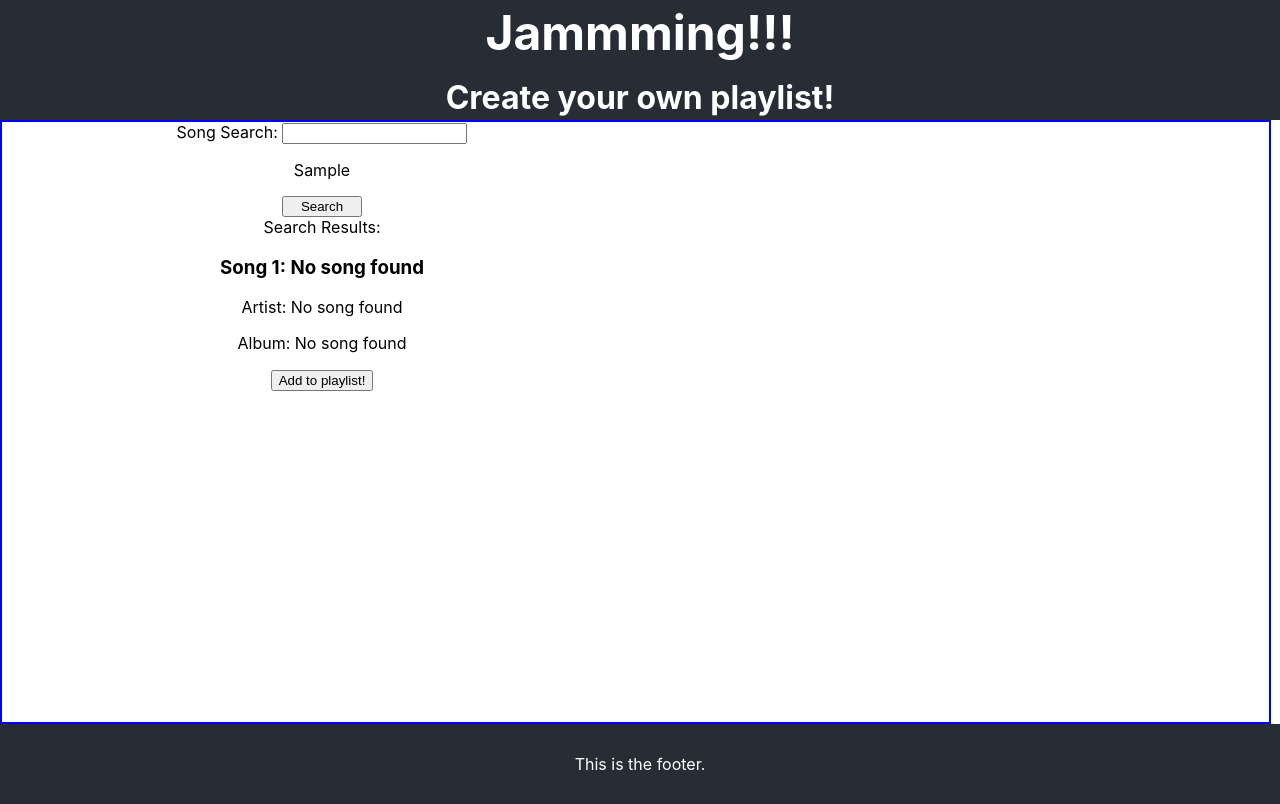
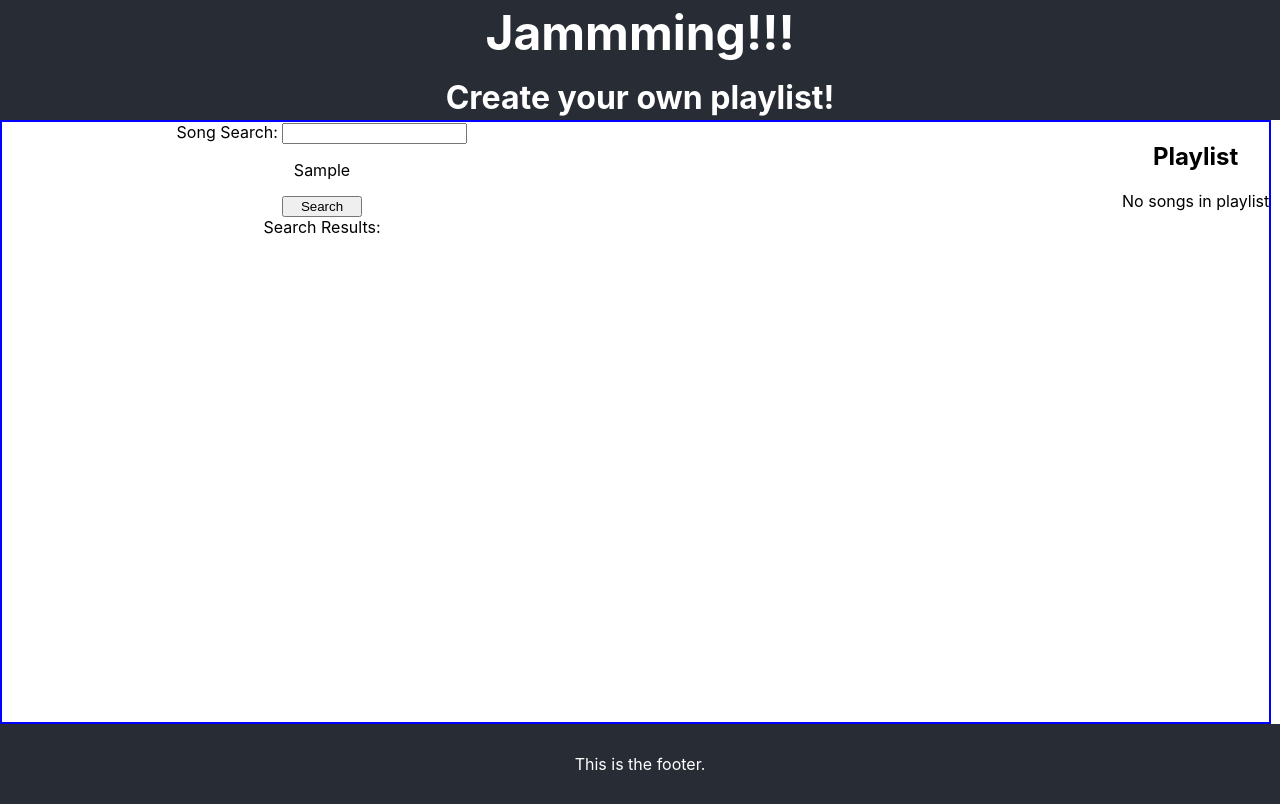
Before and after one commit to JosephTimmer90/Jammming-2, a React (Create React App) app: page / in a window 1280 px wide. Both pictures are taken after typing "Sample" into the empty fields and a click on the button "Search". Built offline with nearby package versions, Linux system fonts and the light colour scheme.

Commit message:
Add delete from playlist functionality and preventDefault() to filterSongs function

```diff
--- a/src/App.jsx
+++ b/src/App.jsx
@@ -3,85 +3,96 @@ import React, { useState } from 'react';
 import Header from './AppComponents/Header';
 import Main from './AppComponents/Main';
 import Footer from './AppComponents/Footer';
+import Playlist from './AppComponents/Playlist';
 
-let songs = [
+
+
+function App() {
+  let JsxReturn;
+
+  const [songs] = useState(
+    [
   {
     songName: 'Hit Me Baby One More Time',
     artist: 'Brittany Spears',
-    album: 'Greatest Hits'
+    album: 'Greatest Hits',
+    id: 'a'
   },
   {
     songName: 'Carry on My Wayward son',
     artist: 'Kansas',
-    album: 'Coral'
+    album: 'Coral',
+    id: 'b'
   },
   {
     songName: 'The Sickness',
     artist: 'Disturbed',
-    album: 'Seafoam'
+    album: 'Seafoam',
+    id: 'c'
   },
   {
     songName: 'Fernando',
     artist: 'Abba',
-    album: 'Fern'
+    album: 'Fern',
+    id: 'd'
   },
   {
     songName: 'Mama Mia',
     artist: 'Abba',
-    album: 'Mango'
+    album: 'Fern',
+    id: 'e'
   },
   {
     songName: 'The Sound of Silence',
     artist: 'Simon and Garfunkle',
-    album: 'Sage'
+    album: 'Sage',
+    id: 'f'
   }
 ]
 
-function App() {
-  let JsxReturn;
-  let testSong = {
-    songName: 'Mama Mia',
-    artist: 'Abba',
-    album: 'Mango'
-  };
-
-  let newSong = {
-    songName: 'The Sound of Silence',
-    artist: 'Simon and Garfunkle',
-    album: 'Sage'
-  };
-
-  let testVarProps = 'testVarProps1';
-  let testArrProps = ['testArrProps1', 'testArrProps2', 'testArrProps3'];
-  let testObjProps = {
-    songName: 'The Sound of Silence',
-    artist: 'Simon and Garfunkle',
-    album: 'Sage'
-  };
-
-  let testSearchResults = 'testSearchResults1';
-
+  )
   const [appMode, setAppMode] = useState('Intro');
   const [searchBarValue, setSearchBarValue] = useState('');
-  const [filteredSongs, setFilteredSongs] = useState([testSong]);
-  const [testMainOnClick, setTestMainOnClick] = useState(newSong);
+  const [filteredSongs, setFilteredSongs] = useState([]);
+  const [playlistSongs, setPlaylistSongs] = useState([]);
 
   function handleSearchBarChange(event){
     setSearchBarValue(event.target.value);
 
   }
 
-  function filterSongs(){
+  function filterSongs(event){
+    event.preventDefault();
     function filterFunction(element){
-      return element.songName.includes(searchBarValue);
+      let searchTerm = searchBarValue.toLowerCase();
+      let elementName = element.songName.toLowerCase();
+      let elementArtist = element.artist.toLowerCase();
+      let elementAlbum = element.album.toLowerCase();
+      if(searchTerm === ''){
+        return true;
+      }
+      else if(elementName.includes(searchTerm) || elementArtist.includes(searchTerm) || elementAlbum.includes(searchTerm)){
+        return true;
+      }
     }
-    let tempSong = songs.filter(filterFunction);
-    setFilteredSongs(tempSong[0]);
-    setAppMode('test mode');
-
+    let tempSongs = [...songs.filter(filterFunction)];
+    setFilteredSongs(tempSongs);
+    setAppMode('Search Results');
   }
 
+  function addSongToPlaylist(index){
+    let tempSong = filteredSongs[index];
+    let tempPlaylist = [...playlistSongs, tempSong];
+    setPlaylistSongs(tempPlaylist);
+    setAppMode('Search Results');
+}
 
+  function deleteSongFromPlaylist(index){
+
+    let tempPlaylist = [...playlistSongs];
+    tempPlaylist.splice(index, 1);
+    setPlaylistSongs(tempPlaylist);
+  }
 
   if(appMode === 'Intro'){
     JsxReturn = (
@@ -100,31 +111,15 @@ function App() {
         <div className='Split-screen'>
           <Main onChange={handleSearchBarChange}
             SearchBarValue={searchBarValue}
-            FilteredSongsProp={filteredSongs}
-            onClick={filterSongs}
-            testArrProps={testArrProps} />
-          <Main onChange={handleSearchBarChange} SearchBarValue={searchBarValue} filteredSongsProp={testSong.songName} />
-          {newSong.songName}
-          {testSong.songName}
-
-        </div>
-        <Footer />
-      </div>
-    )
-  }
-
-  else if(appMode === "test mode"){
-    JsxReturn = (
-      <div className="App">
-        <Header />
-        <div className='Split-screen'>
-          <Main onChange={handleSearchBarChange}
-            SearchBarValue={searchBarValue}
             filteredSongsProp={filteredSongs}
             onClick={filterSongs}
-            testArrProps={testArrProps}
-            newSong={newSong} />
+            addSongToPlaylist={addSongToPlaylist}
+          />
+          <Playlist
+            playlist={playlistSongs}
+            deleteSongFromPlaylist={deleteSongFromPlaylist}
 
+          />
         </div>
         <Footer />
       </div>
--- a/src/AppComponents/Main.jsx
+++ b/src/AppComponents/Main.jsx
@@ -5,8 +5,15 @@ import SearchResults from './SearchResults';
 function Main(props){
     return(
         <main className='side-by-side'>
-          <SearchBar onChange={props.onChange} SearchBarValue={props.SearchBarValue} onClick={props.onClick} />
-          <SearchResults filteredSongsProp={props.filteredSongsProp} newSong={props.newSong} />
+          <SearchBar
+            onChange={props.onChange}
+            SearchBarValue={props.SearchBarValue}
+            onClick={props.onClick}
+          />
+          <SearchResults
+            filteredSongsProp={props.filteredSongsProp}
+            addSongToPlaylist={props.addSongToPlaylist}
+          />
 
 
         </main>
--- /dev/null
+++ b/src/AppComponents/Playlist.jsx
@@ -0,0 +1,20 @@
+import React from 'react';
+
+function Playlist(props){
+    return(
+        <div>
+            <h2>Playlist</h2>
+                {Array.isArray(props.playlist) && props.playlist.length > 0 ? props.playlist.map((song, index) => (
+                    <div>
+                        <p key={song.id || index}>
+                        {song.songName} - {song.artist} ({song.album})
+                        </p>
+                        <button onClick={() => props.deleteSongFromPlaylist(index)}>Delete From Playlist</button>
+                    </div>
+
+                )) : <p>No songs in playlist</p>}
+        </div>
+    )
+}
+
+export default Playlist;
--- a/src/AppComponents/SearchResults.jsx
+++ b/src/AppComponents/SearchResults.jsx
@@ -4,10 +4,14 @@ function SearchResults(props){
     return(
         <div>
             Search Results:
-            <h3>Song 1: {props.filteredSongsProp ? props.filteredSongsProp.songName : "No song found"}</h3>
-            <p>Artist: {props.filteredSongsProp ? props.filteredSongsProp.artist : "No song found"}</p>
-            <p>Album: {props.filteredSongsProp ? props.filteredSongsProp.album : "No song found"}</p>
-            <button>Add to playlist!</button>
+            {(Array.isArray(props.filteredSongsProp) ? props.filteredSongsProp : []).map((song, index) => (
+                <div key={song.id || index} className='searchResult'>
+                    <h3>Song {index+1}: {song ? song.songName : "No song name found"}</h3>
+                    <p>Artist: {song ? song.artist : "No artist found"}</p>
+                    <p>Album: {song ? song.album : "No album found"}</p>
+                    <button onClick={() => props.addSongToPlaylist(index)}>Add element {index} to playlist!</button>
+                </div>
+            ))}
         </div>
     )
 }
```
